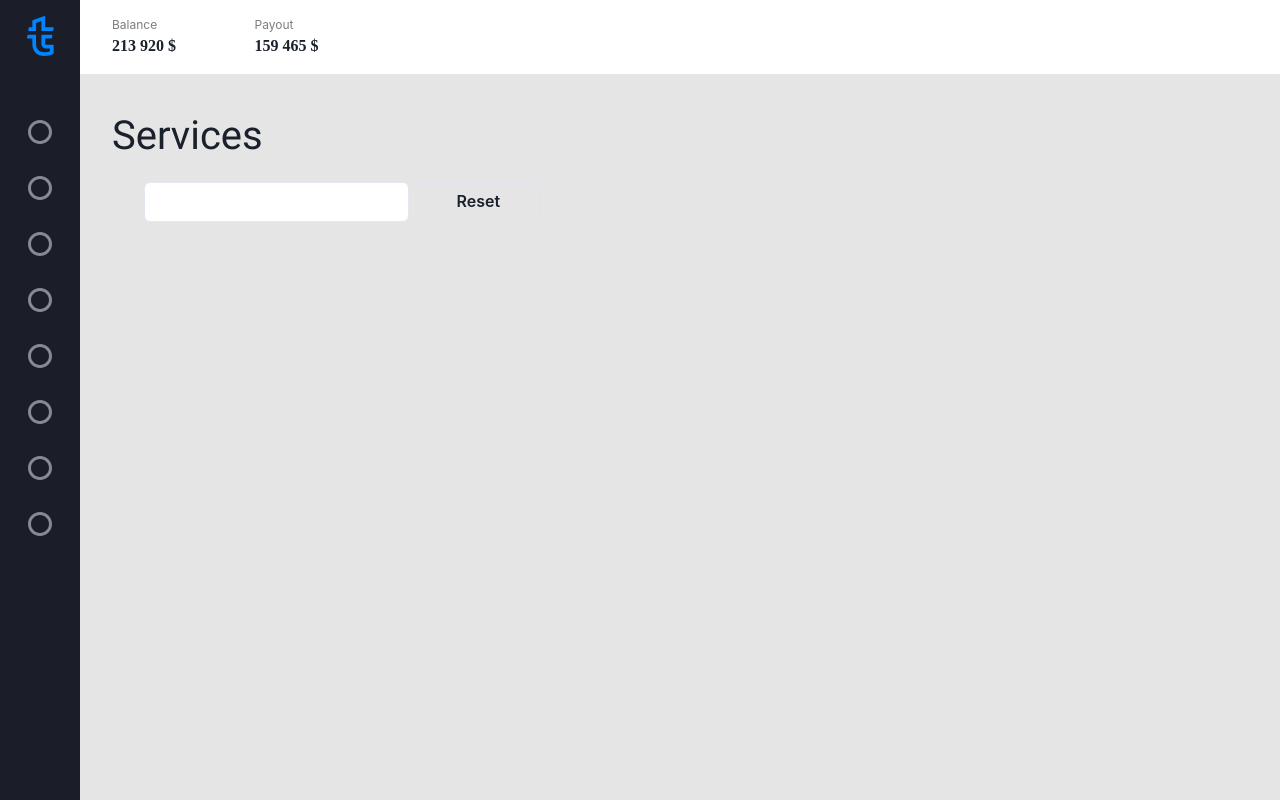
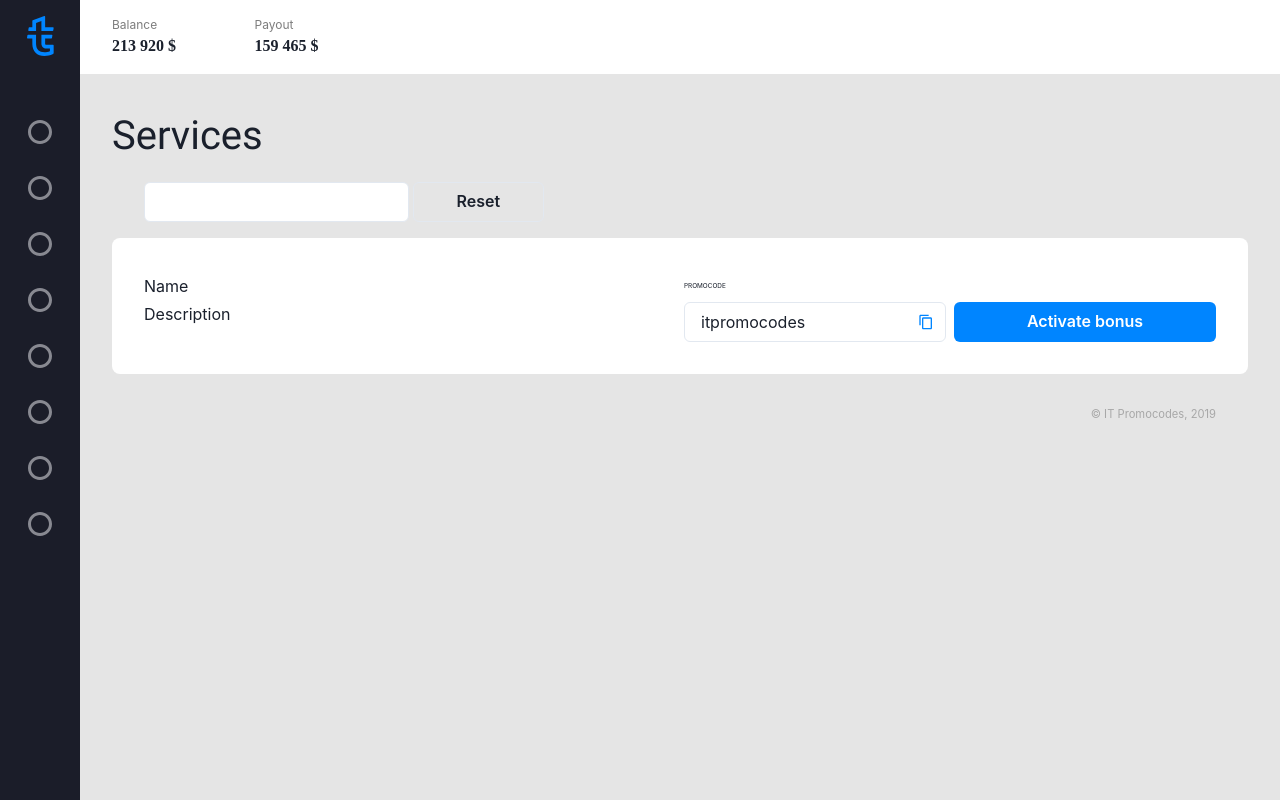
Before and after one commit to ikem-legend/promo-code-app, a React (Create React App) app: page / in a window 1280 px wide. Built offline with nearby package versions, Linux system fonts and the light colour scheme; a web font is replaced by a local one.

Commit message:
Setup mock API data and initial list layout

```diff
--- a/package.json
+++ b/package.json
@@ -3,6 +3,7 @@
   "version": "0.1.0",
   "private": true,
   "dependencies": {
+    "@chakra-ui/icons": "^1.0.7",
     "@chakra-ui/react": "^1.3.4",
     "@emotion/react": "^11.1.5",
     "@emotion/styled": "^11.1.5",
--- /dev/null
+++ b/src/components/ServiceList.tsx
@@ -0,0 +1,61 @@
+import React, { FC } from 'react';
+import {
+  Grid,
+  GridItem,
+  Box,
+  Text,
+  Input,
+  InputGroup,
+  InputRightElement,
+  Button,
+} from '@chakra-ui/react';
+import { CopyIcon } from '@chakra-ui/icons';
+
+const ServiceList: FC = () => {
+  return (
+    <Grid
+      templateColumns="repeat(8, 1fr)"
+      gap={2}
+      bgColor="#FFFFFF"
+      p="2em"
+      borderRadius="0.5em"
+    >
+      <GridItem colSpan={4}>
+        <Box lineHeight="2em">
+          <Text>Name</Text>
+        </Box>
+        <Text>Description</Text>
+      </GridItem>
+      <GridItem colSpan={2}>
+        <Box lineHeight="2em">
+          <Text textTransform="uppercase" fontSize="0.4em">
+            PromoCode
+          </Text>
+        </Box>
+        <InputGroup>
+          <Input value="itpromocodes" />
+          <InputRightElement children={<CopyIcon color="#0085FF" />} />
+        </InputGroup>
+      </GridItem>
+      <GridItem colSpan={2}>
+        <Box lineHeight="2em">
+          <Text visibility="hidden">Activate Button</Text>
+        </Box>
+        <Button
+          isFullWidth={true}
+          bgColor="#0085FF"
+          color="#FFFFFF"
+          _hover={{
+            backgroundColor: '#FFFFFF',
+            color: '#0085FF',
+            border: '1px solid #0085FF',
+          }}
+        >
+          Activate bonus
+        </Button>
+      </GridItem>
+    </Grid>
+  );
+};
+
+export default ServiceList;
--- a/src/pages/Home.tsx
+++ b/src/pages/Home.tsx
@@ -2,6 +2,7 @@
 import { Box, Text } from '@chakra-ui/react';
 import Header from '../components/Header';
 import Filter from '../components/Filter';
+import ServiceList from '../components/ServiceList';
 
 const Home: FC = () => {
   return (
@@ -12,6 +13,12 @@
           Services
         </Text>
         <Filter />
+        <ServiceList />
+        <Box p="2em">
+          <Text textAlign="right" fontSize="0.7em" color="#A8A8A8">
+            © IT Promocodes, 2019
+          </Text>
+        </Box>
       </Box>
     </Box>
   );
```
Also changed, not shown: src/data/api-data.ts (added, +69 -0 lines), 1 other file (tests, documents, lock files or other folders).
